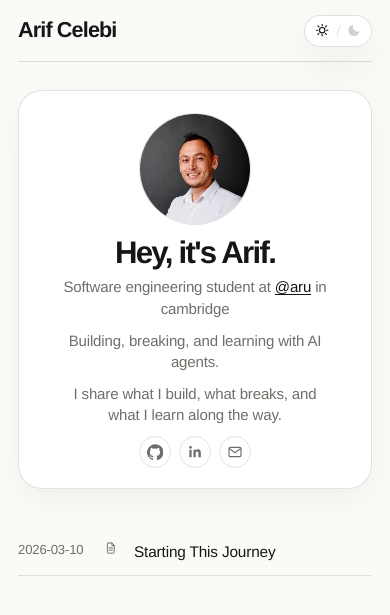
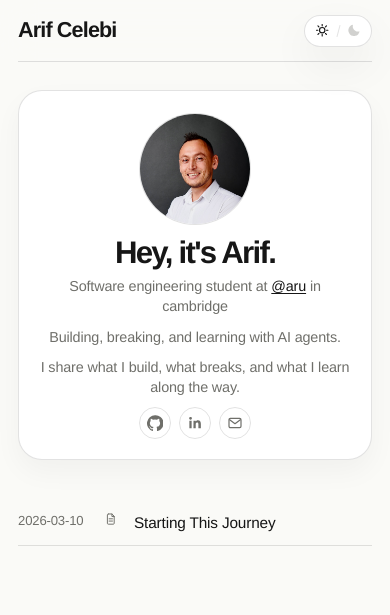
Before and after one commit to Chelebii/chelebi.dev, a Jekyll site: the page built from index.md, in a window 390 px wide. Shown: the top 615 px of the page. Built offline with Jekyll 4.4.1, drawn with Linux system fonts in a browser that asks for light colours.

Commit message:
Polish mobile bio layout

```diff
--- a/assets/main.css
+++ b/assets/main.css
@@ -397,10 +397,10 @@ select {
 
   .profile-role,
   .profile-bio {
-    max-width: 18rem;
+    max-width: 26rem;
     margin-bottom: 10px;
-    font-size: 0.98rem;
-    line-height: 1.5;
+    font-size: 0.94rem;
+    line-height: 1.46;
   }
 
   .social-links {
@@ -484,9 +484,9 @@ select {
 
   .profile-role,
   .profile-bio {
-    max-width: 16.5rem;
-    font-size: 0.94rem;
-    line-height: 1.44;
+    max-width: 22rem;
+    font-size: 0.9rem;
+    line-height: 1.4;
   }
 
   .social-links {
```
